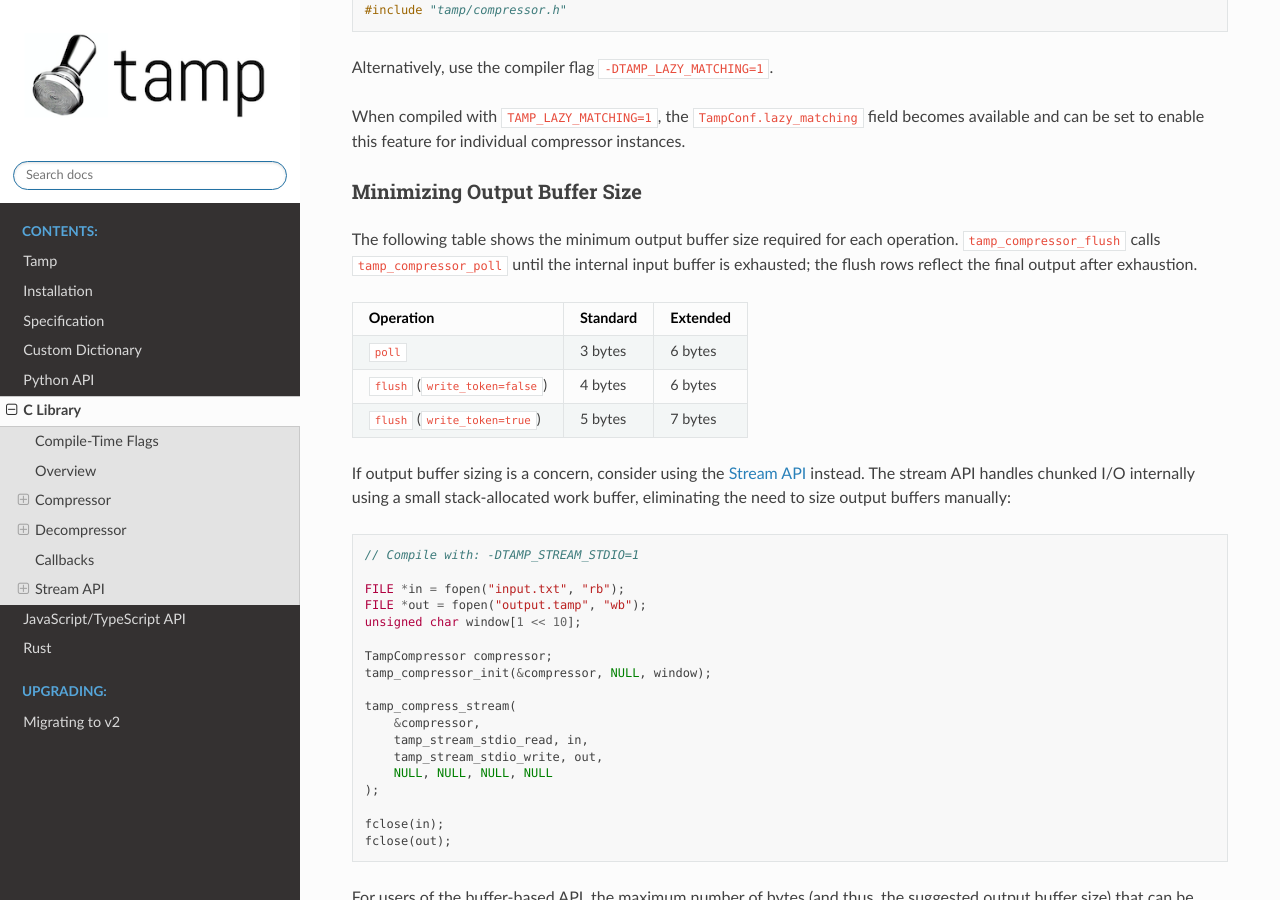
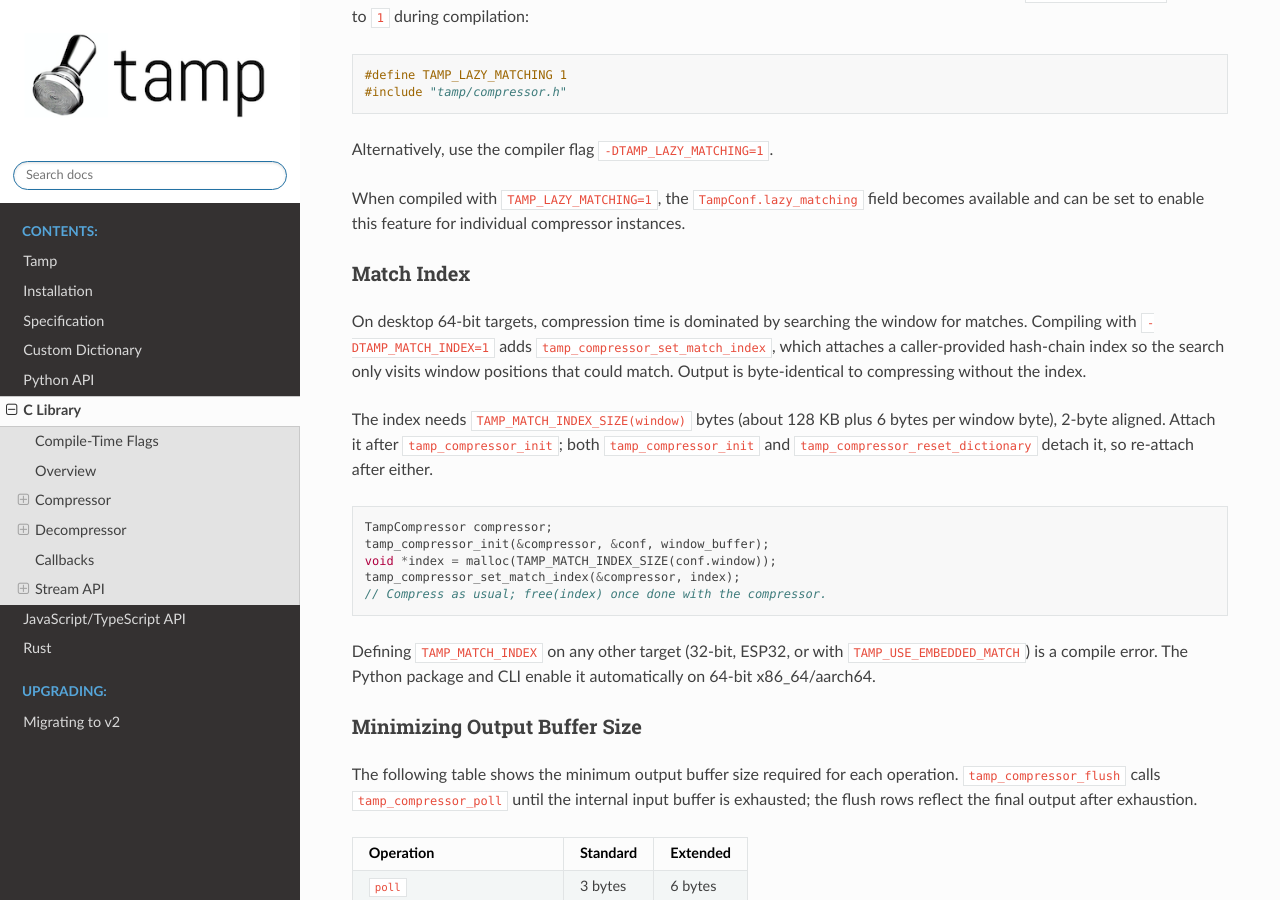
Before and after one commit to BrianPugh/tamp, a Sphinx documentation site: the page built from docs/source/c_library.rst, in a window 1280 px wide and 900 px high, scrolled down 6028 px. Built offline with Sphinx 7.4.7 and the Read the Docs theme 3.1.0, drawn with Linux system fonts in a browser that asks for light colours; some of the changed text lies outside the part shown.

Commit message:
Enable the match index in the Python bindings and CLI
setup.py defines TAMP_MATCH_INDEX on 64-bit x86_64/aarch64 (32-bit wheels
and TAMP_USE_EMBEDDED_MATCH builds keep the scan), and Compressor attaches
an index after init and after reset_dictionary. Document the flag.

Co-Authored-By: Claude Opus 5.5 <noreply@anthropic.com>

```diff
--- a/docs/source/c_library.rst
+++ b/docs/source/c_library.rst
@@ -46,6 +46,11 @@ Pass these flags to your compiler (e.g., ``-DTAMP_STREAM=0``).
      - Enable lazy matching support. When enabled, ``TampConf.lazy_matching``
        becomes available. Improves compression ratio by 0.5-2% at the cost of
        50-75% slower compression. Most embedded systems should leave disabled.
+   * - TAMP_MATCH_INDEX
+     - 0
+     - Enable ``tamp_compressor_set_match_index``, an optional hash-chain index
+       that speeds up compression (especially at large windows) with byte-identical
+       output. Desktop 64-bit (x86_64/aarch64) only; see `Match Index`_.
    * - TAMP_STREAM
      - 1
      - Include stream API (``tamp_compress_stream``, ``tamp_decompress_stream``).
@@ -323,6 +328,26 @@ To compile the library with lazy matching support, define the ``TAMP_LAZY_MATCHI
 Alternatively, use the compiler flag ``-DTAMP_LAZY_MATCHING=1``.
 
 When compiled with ``TAMP_LAZY_MATCHING=1``, the ``TampConf.lazy_matching`` field becomes available and can be set to enable this feature for individual compressor instances.
+
+Match Index
+-----------
+On desktop 64-bit targets, compression time is dominated by searching the window for matches.
+Compiling with ``-DTAMP_MATCH_INDEX=1`` adds ``tamp_compressor_set_match_index``, which attaches a caller-provided hash-chain index so the search only visits window positions that could match.
+Output is byte-identical to compressing without the index.
+
+The index needs ``TAMP_MATCH_INDEX_SIZE(window)`` bytes (about 128 KB plus 6 bytes per window byte), 2-byte aligned.
+Attach it after ``tamp_compressor_init``; both ``tamp_compressor_init`` and ``tamp_compressor_reset_dictionary`` detach it, so re-attach after either.
+
+.. code-block:: c
+
+   TampCompressor compressor;
+   tamp_compressor_init(&compressor, &conf, window_buffer);
+   void *index = malloc(TAMP_MATCH_INDEX_SIZE(conf.window));
+   tamp_compressor_set_match_index(&compressor, index);
+   // Compress as usual; free(index) once done with the compressor.
+
+Defining ``TAMP_MATCH_INDEX`` on any other target (32-bit, ESP32, or with ``TAMP_USE_EMBEDDED_MATCH``) is a compile error.
+The Python package and CLI enable it automatically on 64-bit x86_64/aarch64.
 
 Minimizing Output Buffer Size
 -----------------------------
--- a/docs/source/python_api.rst
+++ b/docs/source/python_api.rst
@@ -5,6 +5,12 @@ Python API
 ==========
 
 .. autoclass:: tamp.Compressor
+
+.. note::
+
+   On 64-bit x86_64/aarch64, the C-accelerated compressor allocates a match index
+   (about 128 KB plus 6 bytes per window byte) per instance to speed up compression.
+   Output is identical either way.
 
 .. autoclass:: tamp.TextCompressor
 
--- a/setup.py
+++ b/setup.py
@@ -1,6 +1,7 @@
 """Builds the Cython extensions; all other packaging configuration is in pyproject.toml."""
 
 import os
+import platform
 import sys
 
 from setuptools import setup
@@ -52,6 +53,9 @@ def build_extensions():
     if os.environ.get("TAMP_USE_EMBEDDED_MATCH", "0") == "1":
         print("Using embedded find_best_match implementation")
         define_macros.append(("TAMP_USE_EMBEDDED_MATCH", "1"))
+    elif sys.maxsize > 2**32 and platform.machine().lower() in ("x86_64", "amd64", "aarch64", "arm64"):
+        # The match index only builds with the 64-bit desktop match finder; 32-bit wheels use the plain scan.
+        define_macros.append(("TAMP_MATCH_INDEX", "1"))
 
     if profile:
         print("Setting profiling configuration.")
```
Also changed, not shown: CLAUDE.md (+2 -1 lines), README.md (+4 -0 lines), 1 other file.
